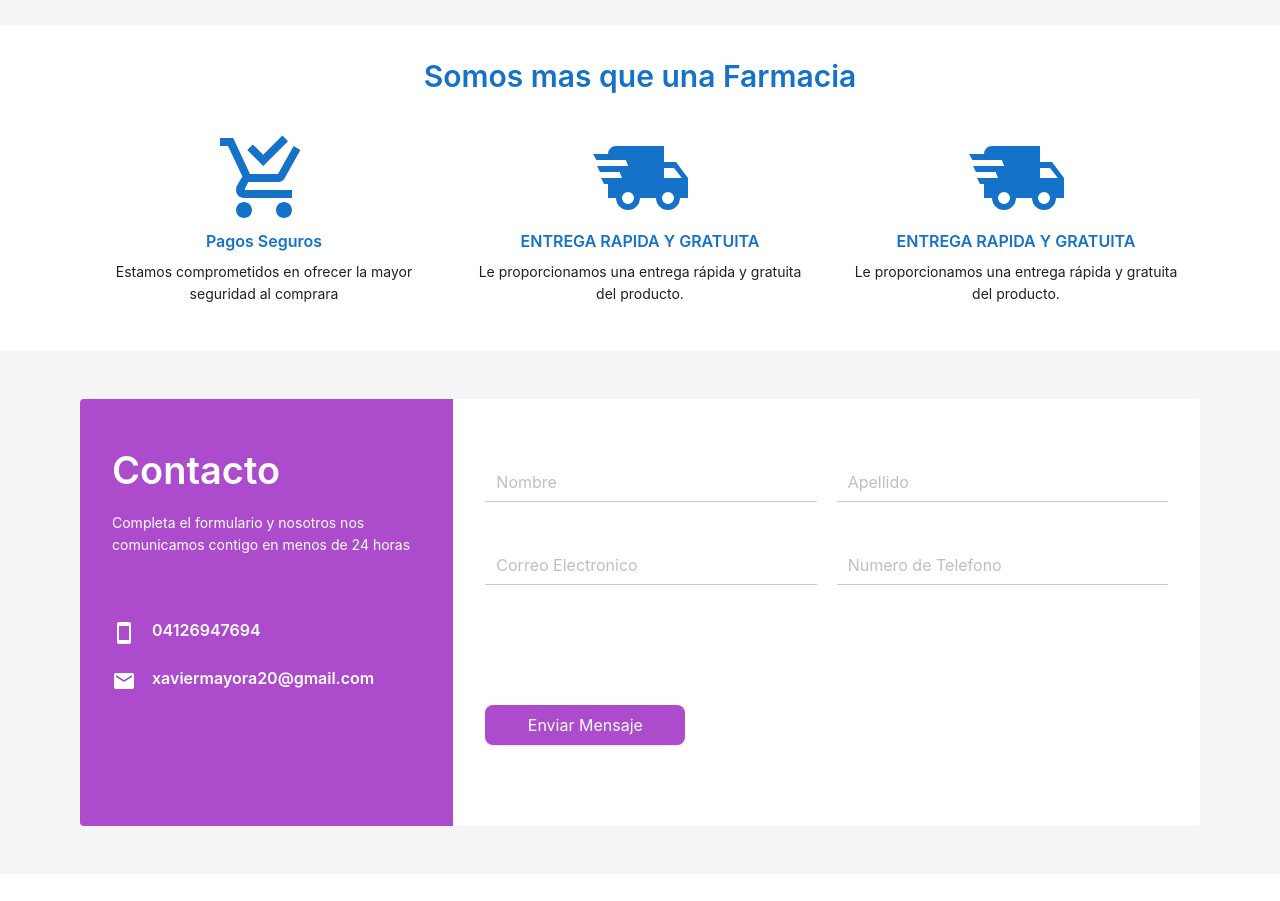
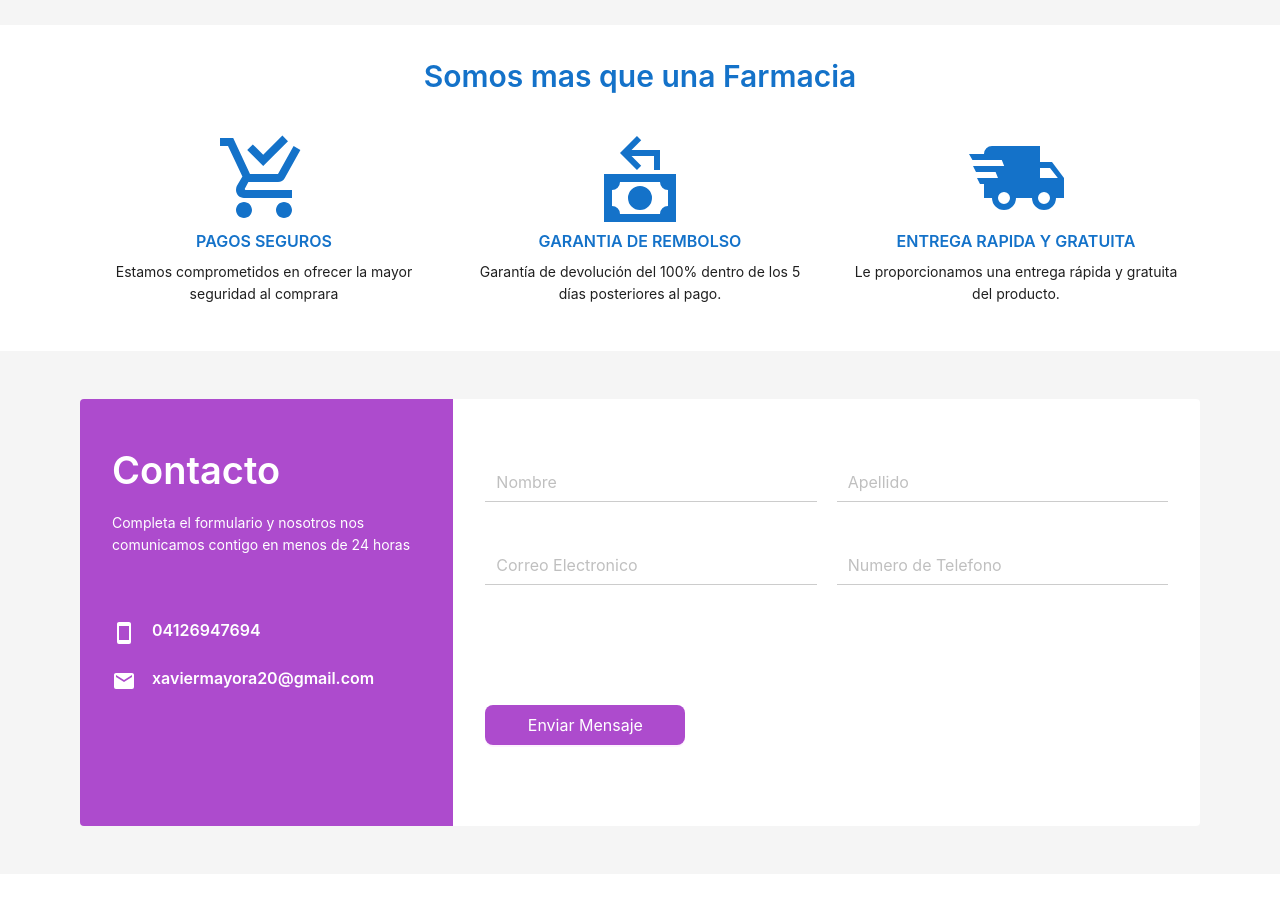
Before and after one commit to StrohXl/medicalProducts, a Next.js app: page / in a window 1280 px wide. Shown: the part 1560-2461 px from the top of the page. Built offline with nearby package versions, Linux system fonts and the light colour scheme.

Commit message:
terminando section-plus

```diff
--- a/components/sectionPlus.js
+++ b/components/sectionPlus.js
@@ -2,34 +2,39 @@ import { Row, Col, Typography, theme } from "antd";
 const { Title, Paragraph } = Typography;
 import React from "react";
 import Icon from "@mdi/react";
-import { mdiTruckFast, mdiCartCheck } from "@mdi/js";
+import { mdiTruckFast, mdiCartCheck, mdiCashRefund   } from "@mdi/js";
 import { ConfigProvider } from "antd";
 
 const muestra = () => {
-  const {token} = theme.useToken()
+  const { token } = theme.useToken();
   return (
     <Row gutter={[40, 20]} justify={"center"} className="section-plus">
-<ConfigProvider theme={{token:{},components:{Typography:{colorTextHeading: '#1472c9'}}}}>
+      <ConfigProvider
+        theme={{
+          token: {},
+          components: { Typography: { colorTextHeading: "#1472c9" } },
+        }}
+      >
         <Col span={24}>
           <Title level={2}>Somos mas que una Farmacia</Title>
         </Col>
         <Col md={8} xs={24}>
-
-          <Icon path={mdiCartCheck} size={4} color={'#1472c9'} />
-          <Title level={5}>Pagos Seguros</Title>
+          <Icon path={mdiCartCheck} size={4} color={"#1472c9"} />
+          <Title level={5}>PAGOS SEGUROS</Title>
           <Paragraph>
             Estamos comprometidos en ofrecer la mayor seguridad al comprara
           </Paragraph>
         </Col>
         <Col md={8} xs={24}>
-          <Icon path={mdiTruckFast} size={4} color={'#1472c9'} />
-          <Title level={5}>ENTREGA RAPIDA Y GRATUITA</Title>
+          <Icon path={mdiCashRefund} size={4} color={"#1472c9"} />
+          <Title level={5}>GARANTIA DE REMBOLSO</Title>
           <Paragraph>
-            Le proporcionamos una entrega rápida y gratuita del producto.
+            Garantía de devolución del 100% dentro de los 5 días posteriores al
+            pago.
           </Paragraph>
         </Col>
         <Col md={8} xs={24}>
-          <Icon path={mdiTruckFast} size={4} color={'#1472c9'} />
+          <Icon path={mdiTruckFast} size={4} color={"#1472c9"} />
           <Title level={5}>ENTREGA RAPIDA Y GRATUITA</Title>
           <Paragraph>
             Le proporcionamos una entrega rápida y gratuita del producto.
```
Lines whose indentation alone changed are shown as unchanged.
